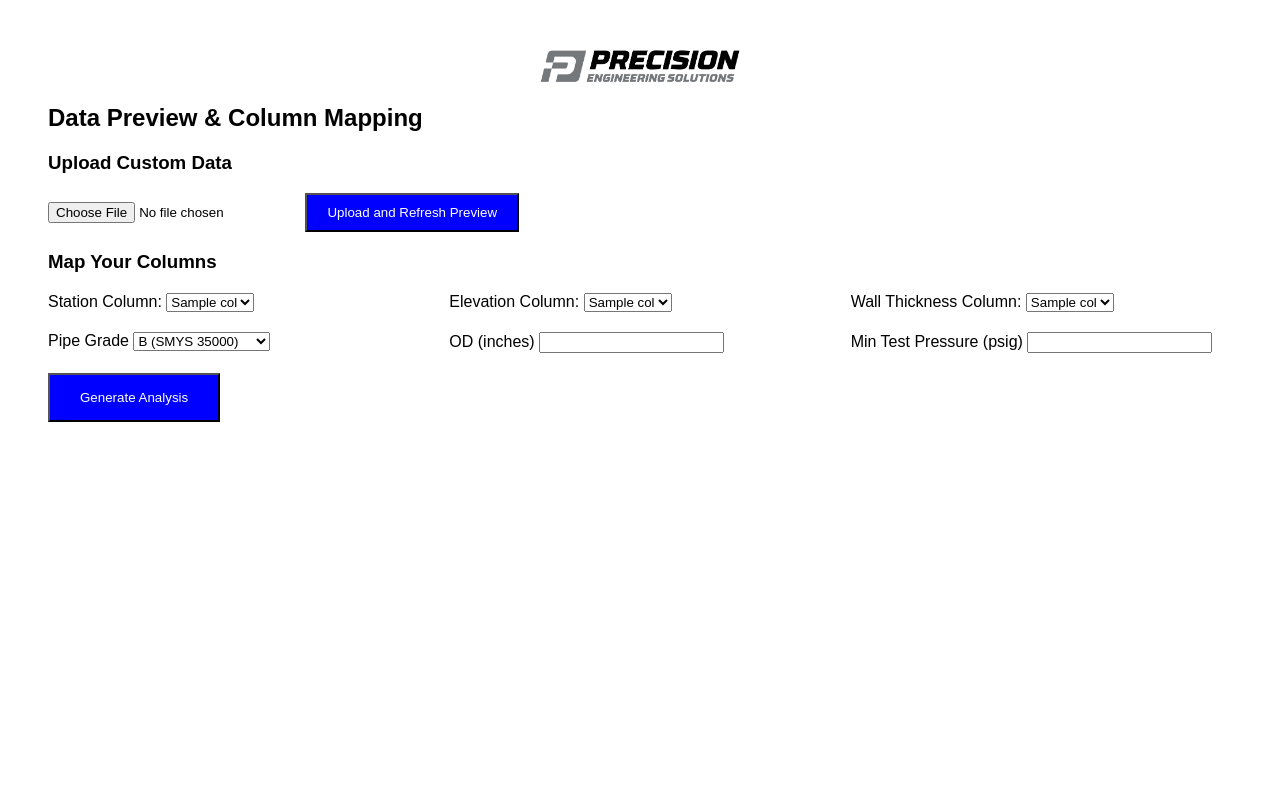
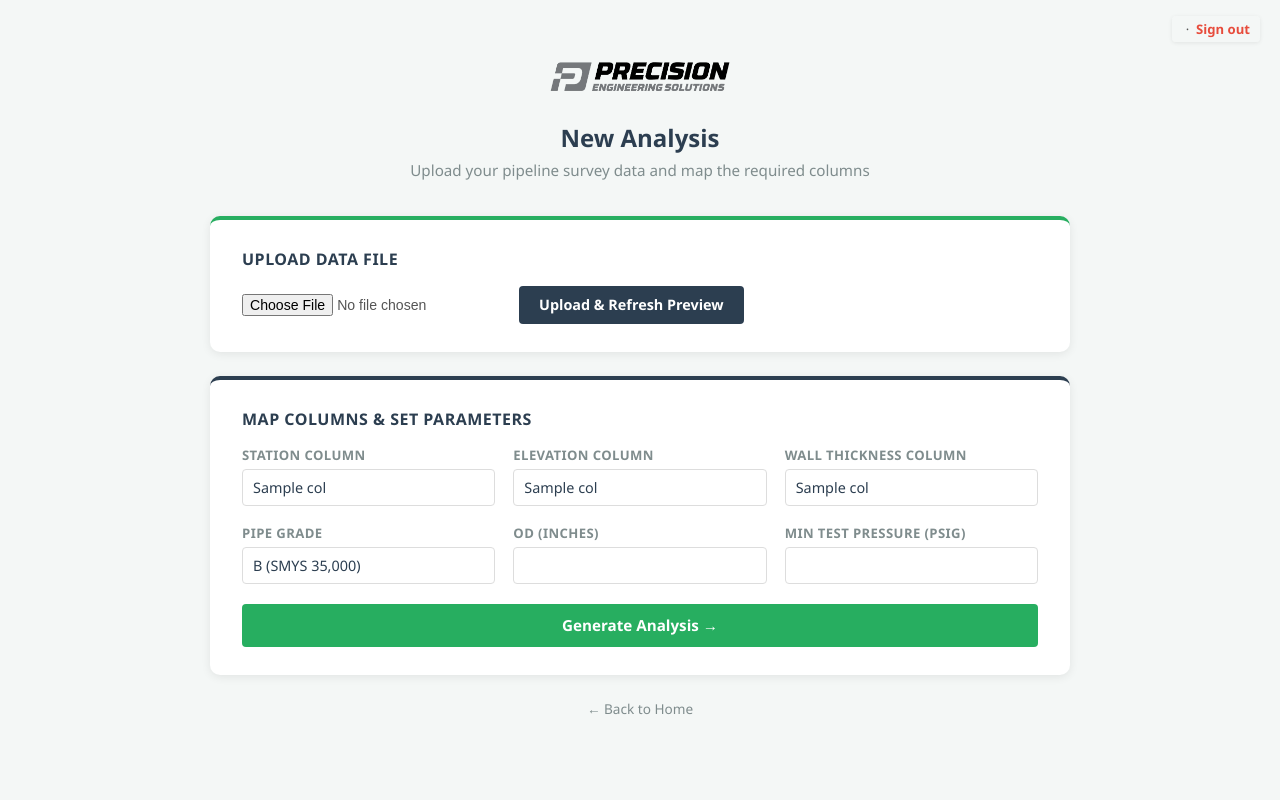
Before and after one commit to bporourke2/pes-hydrotesting, a Flask app: template templates/mapping.html in a window 1280 px wide. Run offline with Flask 3, Linux system fonts and the light colour scheme; the template is opened without the code that fills it: most values are stand-ins (such as "Sample title", 1, 10 or a date in 2020).

Commit message:
applied uniform UX

```diff
--- a/app.py
+++ b/app.py
@@ -283,7 +283,7 @@
                     form_dict[key] = p.get(key)  # Fallback to session
 
         # Handle numeric fields to convert strings to floats, fallback if invalid or empty
-        numeric_keys = ['fill_gpm', 'dewater_gpm', 'cfm', 'od', 'min_p', 'min_excess', 'window_upper', 'override_prepack', 'override_vent', 'smys_threshold']
+        numeric_keys = ['fill_gpm', 'dewater_gpm', 'cfm', 'od', 'min_p', 'min_excess', 'window_upper', 'override_prepack', 'override_vent', 'smys_threshold', 'unrestrained_length']
         for key in numeric_keys:
             if key in form_dict:
                 value = form_dict[key].strip() if form_dict[key] else ''
@@ -293,8 +293,8 @@
                     except ValueError:
                         form_dict[key] = p.get(key)  # Fallback to previous if invalid
                 else:
-                    if key in ['override_prepack', 'override_vent']:
-                        form_dict[key] = None  # Clear override if blank
+                    if key in ['override_prepack', 'override_vent', 'unrestrained_length']:
+                        form_dict[key] = None  # Clear to default when blank
                     else:
                         form_dict[key] = p.get(key)  # Keep previous if empty for non-overrides
 
@@ -352,23 +352,24 @@
             if os.path.exists(sf):
                 with open(sf) as f:
                     current_save = json.load(f)
-        # Squeeze volume: gallons to pressurize from 0 to target gauge (conservative = all restrained)
+        # Squeeze volume: gallons to pressurize from 0 to target gauge
         squeeze_vol = None
         try:
             pts = sec.points.sort_values('Station').reset_index(drop=True)
             total_len = sum(abs(pts.loc[i+1,'Station'] - pts.loc[i,'Station']) for i in range(len(pts)-1))
             weighted_wt = sum(abs(pts.loc[i+1,'Station'] - pts.loc[i,'Station']) * (pts.loc[i,'WT'] + pts.loc[i+1,'WT']) / 2 for i in range(len(pts)-1))
             avg_wt = weighted_wt / total_len if total_len > 0 else None
-            if avg_wt:
+            if avg_wt and total_len > 0:
                 od = float(p['od'])
                 pipe_id = od - 2 * avg_wt
                 C_water = 1 / 300000
-                C_pipe_restrained = 0.75 * pipe_id / (2 * avg_wt * 30000000)
-                C_pipe_free       = 1.00 * pipe_id / (2 * avg_wt * 30000000)
-                slope_restrained = sec.volume_gal * (C_water + C_pipe_restrained)
-                slope_free       = sec.volume_gal * (C_water + C_pipe_free)
-                squeeze_vol = (round(slope_restrained * sec.target_gauge, 1),
-                               round(slope_free * sec.target_gauge, 1))
+                unrestrained = float(p.get('unrestrained_length') or 0)
+                unrestrained = min(unrestrained, total_len)
+                restrained = total_len - unrestrained
+                restraint_factor = (restrained * 0.75 + unrestrained * 1.0) / total_len
+                C_pipe = restraint_factor * pipe_id / (2 * avg_wt * 30000000)
+                slope = sec.volume_gal * (C_water + C_pipe)
+                squeeze_vol = round(slope * sec.target_gauge, 1)
         except Exception:
             squeeze_vol = None
 
@@ -608,6 +609,7 @@
         gauge_lower=gauge_lower,
         gauge_upper=gauge_upper,
         pv_data=data.get('pv_data', {}),
+        unrestrained_length=p.get('unrestrained_length') or 0,
     )
 
 @app.route('/pv/<save_id>/save', methods=['POST'])
--- a/templates/mapping.html
+++ b/templates/mapping.html
@@ -1,64 +1,130 @@
-<style>
-    .preview-table table { width: 100%; border-collapse: collapse; font-size: 10px; }
-    .preview-table th { background: #eee; padding: 5px; border: 1px solid #ccc; }
-    .preview-table td { padding: 5px; border: 1px solid #ccc; }
-    .mapping-grid { display: grid; grid-template-columns: 1fr 1fr 1fr; gap: 20px; margin: 20px 0; }
-</style>
+<!DOCTYPE html>
+<html lang="en">
+<head>
+    <meta charset="UTF-8">
+    <title>Column Mapping — Hydrotest Tool</title>
+    <style>
+        * { box-sizing: border-box; margin: 0; padding: 0; }
+        body { font-family: 'Segoe UI', sans-serif; background: #f4f7f6; min-height: 100vh; display: flex; flex-direction: column; align-items: center; padding: 60px 20px; }
+        .logo { max-width: 180px; margin-bottom: 28px; }
+        h1 { color: #2c3e50; margin-bottom: 6px; font-size: 1.5em; }
+        .subtitle { color: #7f8c8d; margin-bottom: 36px; font-size: 0.95em; }
 
-<div style="padding: 40px; font-family: sans-serif;">
-    <img src="/static/peslogo.png" alt="PES Logo" style="display: block; margin: 0 auto 20px; max-width: 200px;">
-    <h2>Data Preview & Column Mapping</h2>
+        .card { background: white; border-radius: 10px; padding: 28px 32px; box-shadow: 0 2px 10px rgba(0,0,0,0.08); border-top: 4px solid #27ae60; width: 100%; max-width: 860px; margin-bottom: 24px; }
+        .card.card-blue { border-top-color: #2c3e50; }
+        .card h2 { color: #2c3e50; font-size: 1em; text-transform: uppercase; letter-spacing: 0.5px; margin-bottom: 16px; }
 
-    <h3>Upload Custom Data</h3>
+        /* Upload row */
+        .upload-row { display: flex; gap: 10px; align-items: center; flex-wrap: wrap; }
+        .upload-row input[type="file"] { font-size: 0.88em; color: #555; }
+
+        /* Mapping grid */
+        .mapping-grid { display: grid; grid-template-columns: repeat(3, 1fr); gap: 18px; margin-bottom: 20px; }
+        @media (max-width: 640px) { .mapping-grid { grid-template-columns: 1fr; } }
+
+        label { display: block; font-size: 0.82em; color: #7f8c8d; text-transform: uppercase; letter-spacing: 0.4px; margin-bottom: 5px; font-weight: 600; }
+        select, input[type="number"] {
+            width: 100%; padding: 8px 10px; border: 1px solid #ddd; border-radius: 4px;
+            font-size: 0.9em; font-family: inherit; background: white; color: #2c3e50;
+            appearance: none;
+        }
+        select:focus, input[type="number"]:focus { outline: none; border-color: #27ae60; }
+
+        /* Preview table */
+        .preview-wrap { overflow-x: auto; max-height: 260px; border: 1px solid #eee; border-radius: 6px; }
+        .preview-wrap table { width: 100%; border-collapse: collapse; font-size: 0.78em; }
+        .preview-wrap th { background: #f8f9fa; padding: 6px 10px; border-bottom: 2px solid #dee2e6; text-align: left; color: #7f8c8d; text-transform: uppercase; letter-spacing: 0.4px; white-space: nowrap; position: sticky; top: 0; }
+        .preview-wrap td { padding: 5px 10px; border-bottom: 1px solid #f0f0f0; color: #444; white-space: nowrap; }
+
+        /* Buttons */
+        .btn { display: inline-block; padding: 9px 20px; border: none; border-radius: 4px; cursor: pointer; font-size: 0.9em; font-weight: 600; font-family: inherit; text-decoration: none; line-height: 1.4; transition: opacity 0.15s; }
+        .btn:hover { opacity: 0.88; }
+        .btn-green { background: #27ae60; color: white; }
+        .btn-dark { background: #2c3e50; color: white; }
+        .btn-full { width: 100%; display: block; text-align: center; padding: 11px; font-size: 0.95em; }
+
+        .back-link { color: #7f8c8d; font-size: 0.85em; text-decoration: none; margin-bottom: 20px; display: inline-block; }
+        .back-link:hover { color: #2c3e50; }
+        .divider { border: none; border-top: 1px solid #eee; margin: 18px 0; }
+    </style>
+</head>
+<body>
+
+<div style="position:fixed; top:16px; right:20px; font-size:0.82em; color:#555; z-index:200; background:rgba(244,247,246,0.92); padding:4px 10px; border-radius:4px; box-shadow:0 1px 4px rgba(0,0,0,0.08);">
+    {{ session.user.name or session.user.email }}
+    &nbsp;·&nbsp;
+    <a href="/logout" style="color:#e74c3c; text-decoration:none; font-weight:600;">Sign out</a>
+</div>
+
+<img src="/static/peslogo.png" alt="PES Logo" class="logo">
+<h1>New Analysis</h1>
+<p class="subtitle">Upload your pipeline survey data and map the required columns</p>
+
+<!-- Upload -->
+<div class="card">
+    <h2>Upload Data File</h2>
     <form method="POST" enctype="multipart/form-data">
-        <input type="file" name="file" accept=".xlsx">
-        <button type="submit" style="padding:10px 20px; background:blue; color:white;">Upload and Refresh Preview</button>
+        <div class="upload-row">
+            <input type="file" name="file" accept=".xlsx">
+            <button type="submit" class="btn btn-dark">Upload &amp; Refresh Preview</button>
+        </div>
     </form>
+    {% if preview %}
+    <hr class="divider">
+    <h2>Data Preview</h2>
+    <div class="preview-wrap">{{ preview|safe }}</div>
+    {% endif %}
+</div>
 
-    <div class="preview-table">{{ preview|safe }}</div>
-
-    <h3>Map Your Columns</h3>
+<!-- Column Mapping + Parameters -->
+<div class="card card-blue">
+    <h2>Map Columns &amp; Set Parameters</h2>
     <form method="POST">
         <div class="mapping-grid">
             <div>
-                <label>Station Column:</label>
+                <label>Station Column</label>
                 <select name="col_station" required>
-                    {% for col in columns %}<option value="{{col}}">{{col}}</option>{% endfor %}
+                    {% for col in columns %}<option value="{{ col }}">{{ col }}</option>{% endfor %}
                 </select>
             </div>
             <div>
-                <label>Elevation Column:</label>
+                <label>Elevation Column</label>
                 <select name="col_elev" required>
-                    {% for col in columns %}<option value="{{col}}">{{col}}</option>{% endfor %}
+                    {% for col in columns %}<option value="{{ col }}">{{ col }}</option>{% endfor %}
                 </select>
             </div>
             <div>
-                <label>Wall Thickness Column:</label>
+                <label>Wall Thickness Column</label>
                 <select name="col_wt" required>
-                    {% for col in columns %}<option value="{{col}}">{{col}}</option>{% endfor %}
+                    {% for col in columns %}<option value="{{ col }}">{{ col }}</option>{% endfor %}
                 </select>
             </div>
             <div>
                 <label>Pipe Grade</label>
                 <select name="grade">
-                    <option value="B" {% if p.grade == 'B' %}selected{% endif %}>B (SMYS 35000)</option>
-                    <option value="X42" {% if p.grade == 'X42' %}selected{% endif %}>X42 (SMYS 42000)</option>
-                    <option value="X52" {% if p.grade == 'X52' %}selected{% endif %}>X52 (SMYS 52000)</option>
-                    <option value="X60" {% if p.grade == 'X60' %}selected{% endif %}>X60 (SMYS 60000)</option>
-                    <option value="X65" {% if p.grade == 'X65' %}selected{% endif %}>X65 (SMYS 65000)</option>
-                    <option value="X70" {% if p.grade == 'X70' %}selected{% endif %}>X70 (SMYS 70000)</option>
-                    <option value="X80" {% if p.grade == 'X80' %}selected{% endif %}>X80 (SMYS 80000)</option>
+                    <option value="B"   {% if p.grade == 'B'   %}selected{% endif %}>B (SMYS 35,000)</option>
+                    <option value="X42" {% if p.grade == 'X42' %}selected{% endif %}>X42 (SMYS 42,000)</option>
+                    <option value="X52" {% if p.grade == 'X52' %}selected{% endif %}>X52 (SMYS 52,000)</option>
+                    <option value="X60" {% if p.grade == 'X60' %}selected{% endif %}>X60 (SMYS 60,000)</option>
+                    <option value="X65" {% if p.grade == 'X65' %}selected{% endif %}>X65 (SMYS 65,000)</option>
+                    <option value="X70" {% if p.grade == 'X70' %}selected{% endif %}>X70 (SMYS 70,000)</option>
+                    <option value="X80" {% if p.grade == 'X80' %}selected{% endif %}>X80 (SMYS 80,000)</option>
                 </select>
             </div>
             <div>
                 <label>OD (inches)</label>
-                <input type="number" name="od" value="{{ p.od or 42 }}">
+                <input type="number" name="od" value="{{ p.od or 42 }}" step="0.001">
             </div>
             <div>
                 <label>Min Test Pressure (psig)</label>
                 <input type="number" name="min_p" value="{{ p.min_p or 1850 }}">
             </div>
         </div>
-        <button type="submit" style="padding:15px 30px; background:blue; color:white;">Generate Analysis</button>
+        <button type="submit" class="btn btn-green btn-full">Generate Analysis &#8594;</button>
     </form>
 </div>
+
+<a href="/" class="back-link">&#8592; Back to Home</a>
+
+</body>
+</html>
--- a/templates/welcome.html
+++ b/templates/welcome.html
@@ -52,10 +52,10 @@
     </style>
 </head>
 <body>
-    <div style="position:absolute; top:20px; right:24px; font-size:0.85em; color:#7f8c8d;">
+    <div style="position:fixed; top:16px; right:20px; font-size:0.82em; color:#555; z-index:200; background:rgba(244,247,246,0.92); padding:4px 10px; border-radius:4px; box-shadow:0 1px 4px rgba(0,0,0,0.08);">
         {{ session.user.name or session.user.email }}
         &nbsp;·&nbsp;
-        <a href="/logout" style="color:#e74c3c; text-decoration:none;">Sign out</a>
+        <a href="/logout" style="color:#e74c3c; text-decoration:none; font-weight:600;">Sign out</a>
     </div>
     <img src="/static/peslogo.png" alt="PES Logo" class="logo">
     <h1>Hydrotest Planning Tool</h1>
```
Also changed, not shown: templates/pv.html (+7 -1 lines), templates/results.html (+11 -3 lines).
